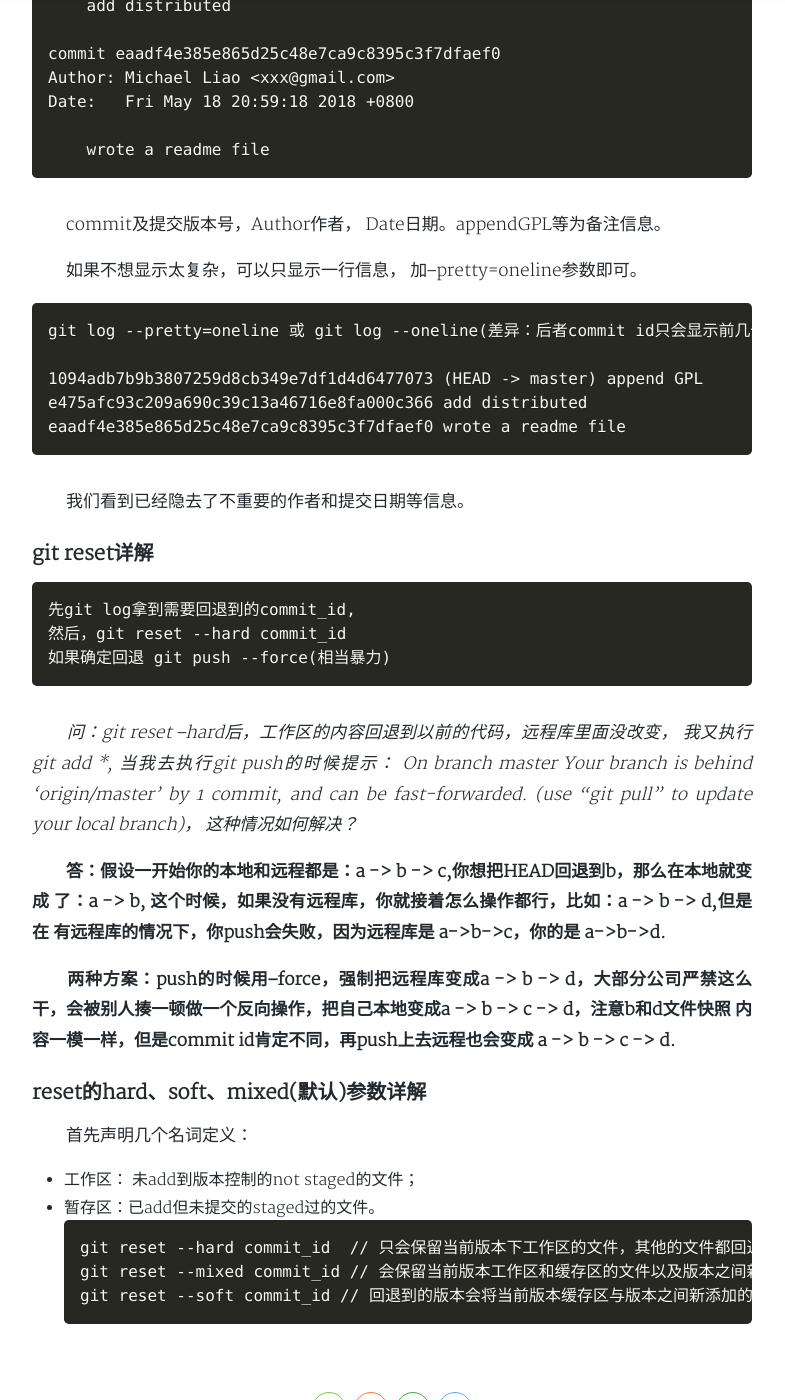
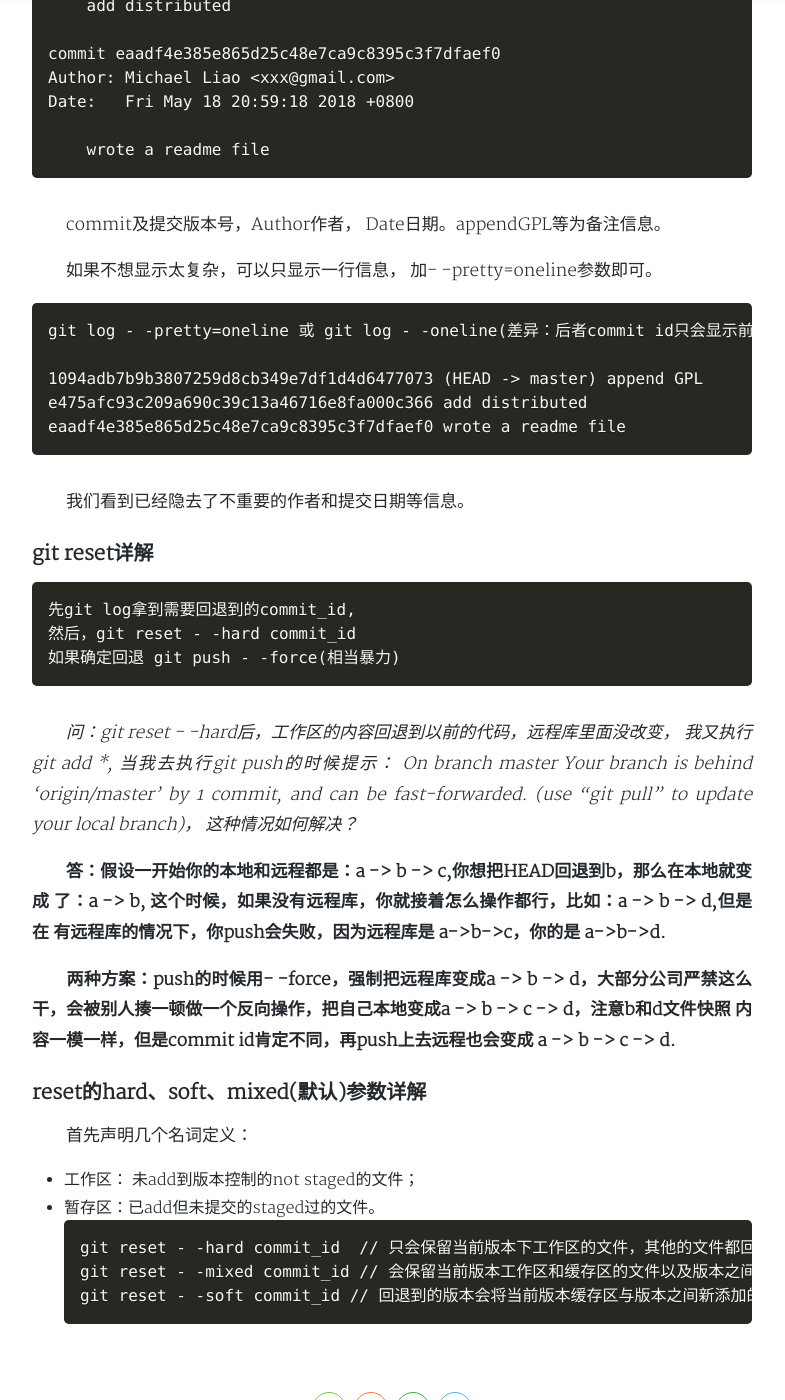
Before and after one commit to yeslsl/never-ever-ver-er-r.github.io, a Jekyll site: the page built from _posts/2019-07-01-git命令汇总及使用.md, in a window 1280 px wide and 1400 px high, scrolled down 3907 px. Shown: the whole window, without its empty margins (248-1033 px from the left). Built offline with Jekyll 4.4.1, drawn with Linux system fonts in a browser that asks for light colours; nearby versions of some CDN libraries; a style sheet for code colours, icons or effects is not loaded; some of the changed lines change nothing that is shown; some of the changed text lies outside the part shown.

Commit message:
git  勘误

````diff
--- a/_posts/2019-07-01-git命令汇总及使用.md
+++ b/_posts/2019-07-01-git命令汇总及使用.md
@@ -28,7 +28,7 @@ tags: git 版本控制 分支 master
 
 * 安装好git后， 使用 git --version 查看版本信息，以确认是否安装成功。
 
-* 因为git是分布式的，每个用户都必须标志自己的信息。还需要进行如下配置(不加global参数)：
+* 因为git是分布式的，每个用户都必须标志自己的信息。还需要进行如下配置：
 
 　　git config --global user.name "Your Name"
 
@@ -37,7 +37,8 @@ tags: git 版本控制 分支 master
 　　此处的配置是公共的默认配置，在某个仓库没有指定username和email的情况下，会使用
 上述global配置。
 
-　　给某一个仓库设置特定的userName 和 email的方式： 进入到该仓库的目录下， 执行:
+　　给某一个仓库设置特定的userName 和 email的方式： 进入到该仓库的目录下， 执行以下命
+令(不加global参数):
 
 　　git config user.name "Your specific Name"
 
@@ -53,14 +54,14 @@ email从其系统中查找对应的用户，提交信息也显示该用户信息
 |命令|示例|示例功能介绍|
 |:---:|:---:|:---:|
 |git init|git init|将执行该命令的目录初始化为git仓库，结果就是在该目录下生成了.git文件夹，存储着版本信息|
-|git add|git add .|把当前目录下所有未不收git ignore约束的文件添加到版本库， 也可以指定添加某些文件到版本控制中，而不是所有。如 git add a.txt|
+|git add|git add .|把当前目录下所有不受git ignore约束的文件添加到版本库， 也可以指定添加某些文件到版本控制中，而不是所有。如 git add a.txt|
 |git commit|git commit -m "My Comments"|提交修改信息到本地，-m是添加备注信息， 说明此次提交的修改内容， git最好带着备注信息，而且推荐按照实际修改填写本注释，方便后续维护。|
 |git status|git status|此命令可以查看当前仓库的状态，包含当前所处的本地分支、没有加入版本控制的文件(如果有的话)、和远程仓库的版本差异|
 |git diff|git diff readme.txt|查看readme.txt文件本地与本地仓库的内容差异， 表格后有详细描述。|
 |git log|git log|查看提交历史记录，按时间由近及远排序。包含版本提交散列值(版本号)，提交作者，提交日期及提交备注|
-|git reset|git reset --hard \[历史版本\]|把当前版本回退到\[历史版本\]|
-|git reflog|git reflog|查看每一次操作的日志记录，包含reset记录，使用场景是不小心reset后，可以找回reset欠的版本记录。|
-|git checkout -- file|git checkout -- a.txt|放弃a.txt文件在工作区的修改 --很重要，不加的话，是切换分支的意思。|
+|git reset|git reset - -hard \[历史版本\]|把当前版本回退到\[历史版本\]|
+|git reflog|git reflog|查看每一次操作的日志记录，包含reset记录，使用场景是不小心reset后，可以找回reset前的版本记录。|
+|git checkout - - file|git checkout - - a.txt|放弃a.txt文件在工作区的修改 - -很重要，不加的话，是切换分支的意思。|
 |git rm|git rm file|工作区删除了某个文件， 使用该命令将删除反应到暂存区， 此时git rm和git add命令的小狗是相同的。|
 |git push|bbb|ccc|
 |git revert|bbb|ccc|
@@ -75,7 +76,7 @@ email从其系统中查找对应的用户，提交信息也显示该用户信息
 　　以下是git diff readme.txt的输出日志：
 ```
 git diff readme.txt
-diff --git a/readme.txt b/readme.txt
+diff - -git a/readme.txt b/readme.txt
 index 46d49bf..9247db6 100644
 --- a/readme.txt
 +++ b/readme.txt
@@ -124,10 +125,10 @@ Date:   Fri May 18 20:59:18 2018 +0800
 ```
 　　commit及提交版本号，Author作者， Date日期。appendGPL等为备注信息。
 
-　　如果不想显示太复杂，可以只显示一行信息， 加--pretty=oneline参数即可。
+　　如果不想显示太复杂，可以只显示一行信息， 加- -pretty=oneline参数即可。
 
 ```
-git log --pretty=oneline 或 git log --oneline(差异：后者commit id只会显示前几个字符)
+git log - -pretty=oneline 或 git log - -oneline(差异：后者commit id只会显示前几个字符)
 
 1094adb7b9b3807259d8cb349e7df1d4d6477073 (HEAD -> master) append GPL
 e475afc93c209a690c39c13a46716e8fa000c366 add distributed
@@ -140,10 +141,10 @@ eaadf4e385e865d25c48e7ca9c8395c3f7dfaef0 wrote a readme file
 
 ```
 先git log拿到需要回退到的commit_id,
-然后，git reset --hard commit_id
-如果确定回退 git push --force(相当暴力)
+然后，git reset - -hard commit_id
+如果确定回退 git push - -force(相当暴力)
 ```
-　　_问：git reset --hard后，工作区的内容回退到以前的代码，远程库里面没改变， 我又执行 git add *,
+　　_问：git reset - -hard后，工作区的内容回退到以前的代码，远程库里面没改变， 我又执行 git add *,
 当我去执行git push的时候提示： On branch master Your branch is behind 'origin/master'
 by 1 commit, and can be fast-forwarded. (use "git pull" to update your local branch)，
 这种情况如何解决？_
@@ -152,7 +153,7 @@ by 1 commit, and can be fast-forwarded. (use "git pull" to update your local bra
 了：a -> b, 这个时候，如果没有远程库，你就接着怎么操作都行，比如：a -> b -> d,但是在
 有远程库的情况下，你push会失败，因为远程库是 a->b->c，你的是 a->b->d.**
 
-　　**两种方案：push的时候用--force，强制把远程库变成a -> b -> d，大部分公司严禁这么
+　　**两种方案：push的时候用- -force，强制把远程库变成a -> b -> d，大部分公司严禁这么
 干，会被别人揍一顿做一个反向操作，把自己本地变成a -> b -> c -> d，注意b和d文件快照
 内容一模一样，但是commit id肯定不同，再push上去远程也会变成 a -> b -> c -> d.**
 
@@ -162,7 +163,7 @@ by 1 commit, and can be fast-forwarded. (use "git pull" to update your local bra
 * 工作区： 未add到版本控制的not staged的文件；
 * 暂存区：已add但未提交的staged过的文件。
 ```
-git reset --hard commit_id  // 只会保留当前版本下工作区的文件，其他的文件都回退。
-git reset --mixed commit_id // 会保留当前版本工作区和缓存区的文件以及版本之间新添加的文件在工作区中，当前版本工作区的文件也会添加到回退到版本的工作区中。
-git reset --soft commit_id // 回退到的版本会将当前版本缓存区与版本之间新添加的文件放到回退到版本的缓存区中，当前版本中的工作区中的文件放到回退到版本的工作区中。
+git reset - -hard commit_id  // 只会保留当前版本下工作区的文件，其他的文件都回退。
+git reset - -mixed commit_id // 会保留当前版本工作区和缓存区的文件以及版本之间新添加的文件在工作区中，当前版本工作区的文件也会添加到回退到版本的工作区中。
+git reset - -soft commit_id // 回退到的版本会将当前版本缓存区与版本之间新添加的文件放到回退到版本的缓存区中，当前版本中的工作区中的文件放到回退到版本的工作区中。
 ```
````
